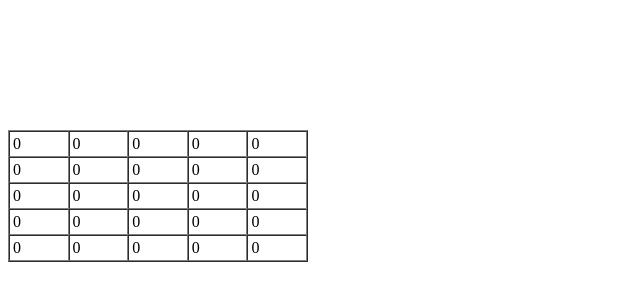
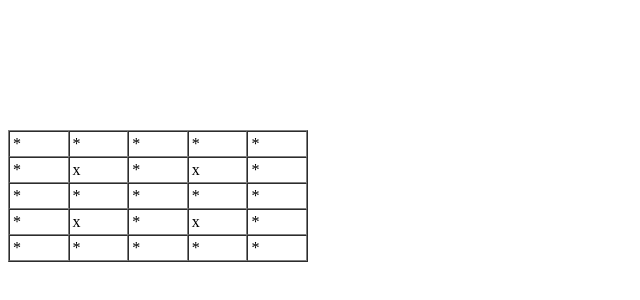
Before and after one commit to LeDuyKhanh1989/JS_Lesons, a plain HTML site: page Bài 12/Bai12_5.html in a window 1280 px wide. Shown: the part 328-628 px from the top of the page, 0-640 px from the left. Drawn offline with Linux system fonts and the light colour scheme.

Commit message:
upload bài 12.5

```diff
--- a/Bài 12/Bai12_5.html
+++ b/Bài 12/Bai12_5.html
@@ -1,25 +1,42 @@
 <!DOCTYPE html>
 <html lang="en">
+
 <head>
     <meta charset="UTF-8">
     <meta http-equiv="X-UA-Compatible" content="IE=edge">
     <meta name="viewport" content="width=device-width, initial-scale=1.0">
     <title>Document</title>
 </head>
+
 <body>
 
     <Script>
-        let a="<table  border='1' width='300' cellspacing='0' cellpadding='3'>";
-        for(let i=1;i<6;i++){
+        let a = "<table  border='1' width='300' cellspacing='0' cellpadding='3'>";
+        for (let i = 1; i < 6; i++) {
+            if (i % 2 == 0) {
+                a = `${a} <tr>`;
+                for (let j = 1; j < 6; j++) {
+                    if (j % 2 == 0) {
+                        a = `${a} <td> x </td> <br>`;
+                    } else {
+                        a = `${a} <td> * </td> <br>`;
+                    }
+                }
+                a = `${a} </tr>`;
+            } else {
+                a = `${a} <tr>`;
+                for (let j = 1; j < 6; j++) {
+                    a = `${a} <td> * </td> <br>`;
+                }a = `${a} </tr>`;
+            }
 
-            a= `${a} <tr>`
-                for (let j=1;j<6;j++){
-                    a=`${a} <td> 0 </td> <br>`;
+        }
 
-        }}
+
         document.write(a);
 
     </Script>
 
 </body>
+
 </html>
```
